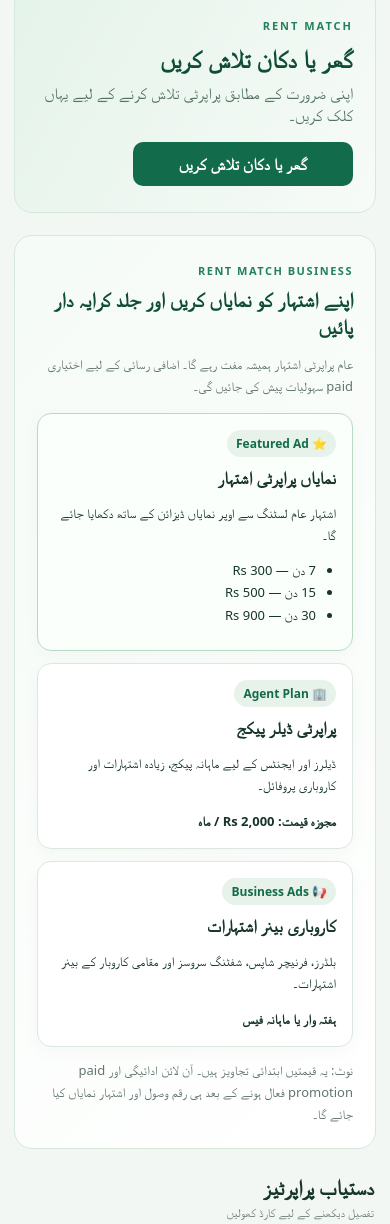
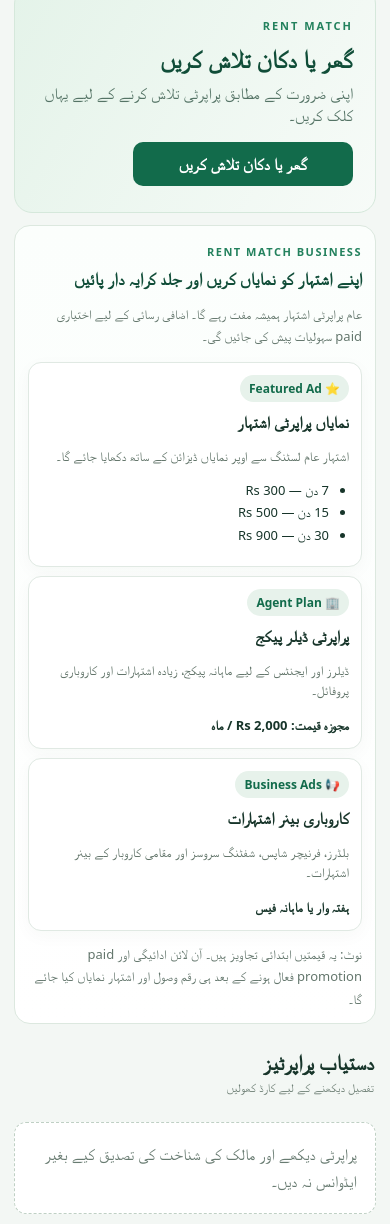
Before and after one commit to ranaaqib0870-prog/Rent-Match, a website built with Vite: page index.html in a window 390 px wide. Shown: the part 342-1566 px from the top of the page. Built offline with nearby package versions, Linux system fonts and the light colour scheme; no server answers.

Commit message:
Style earning options below property search entry

```diff
--- a/style.css
+++ b/style.css
@@ -157,3 +157,29 @@ body.media-viewer-open{overflow:hidden}
   .earning-sidebar .earning-card strong{font-size:12px;line-height:1.55}
   .earning-sidebar .earning-note{font-size:11px;line-height:1.55}
 }
+
+
+/* Earnings section directly below the Find a house or shop entry */
+.page-layout{display:block}
+.page-content{width:100%;min-width:0}
+.earning-below-search{margin:16px 0 22px}
+.earning-below-search .earning-panel{
+  margin:0;padding:18px;border:1px solid #dce8df;border-radius:16px;
+  background:linear-gradient(180deg,#fbfefc,#fff)
+}
+.earning-below-search .earning-heading{max-width:760px}
+.earning-below-search .earning-grid{
+  display:grid;grid-template-columns:repeat(3,minmax(0,1fr));gap:13px;margin-top:15px
+}
+.earning-below-search .earning-card{
+  min-width:0;padding:15px;border:1px solid #e0e9e3;border-radius:13px;background:#fff
+}
+.earning-below-search .earning-card h3{font-size:16px;margin:9px 0 6px}
+.earning-below-search .earning-card p{font-size:13px;line-height:1.55;color:#607368}
+@media(max-width:700px){
+  .earning-below-search{margin:12px 0 18px}
+  .earning-below-search .earning-panel{padding:13px}
+  .earning-below-search .earning-heading h2{font-size:17px}
+  .earning-below-search .earning-grid{grid-template-columns:1fr;gap:9px}
+  .earning-below-search .earning-card{padding:12px}
+}
```
